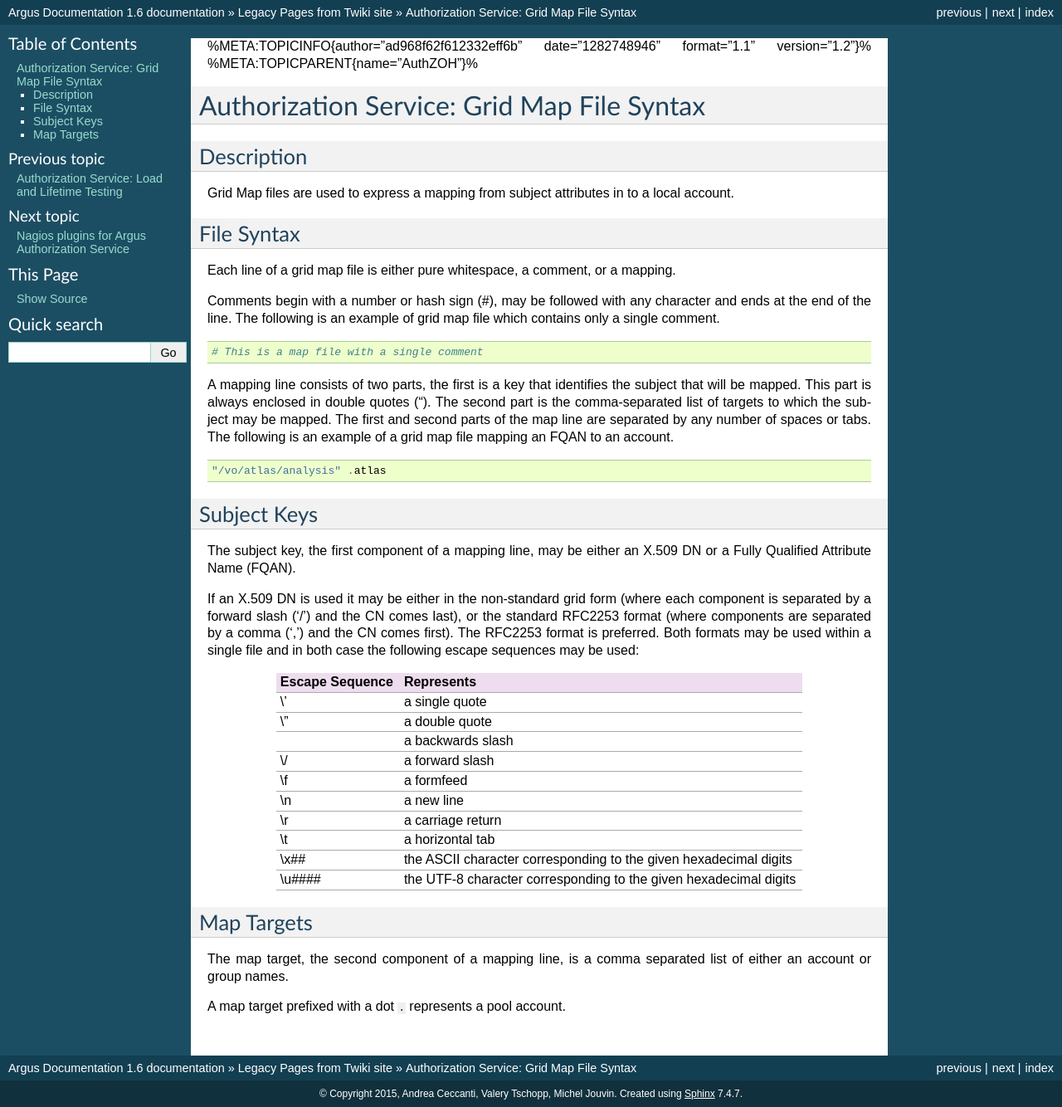
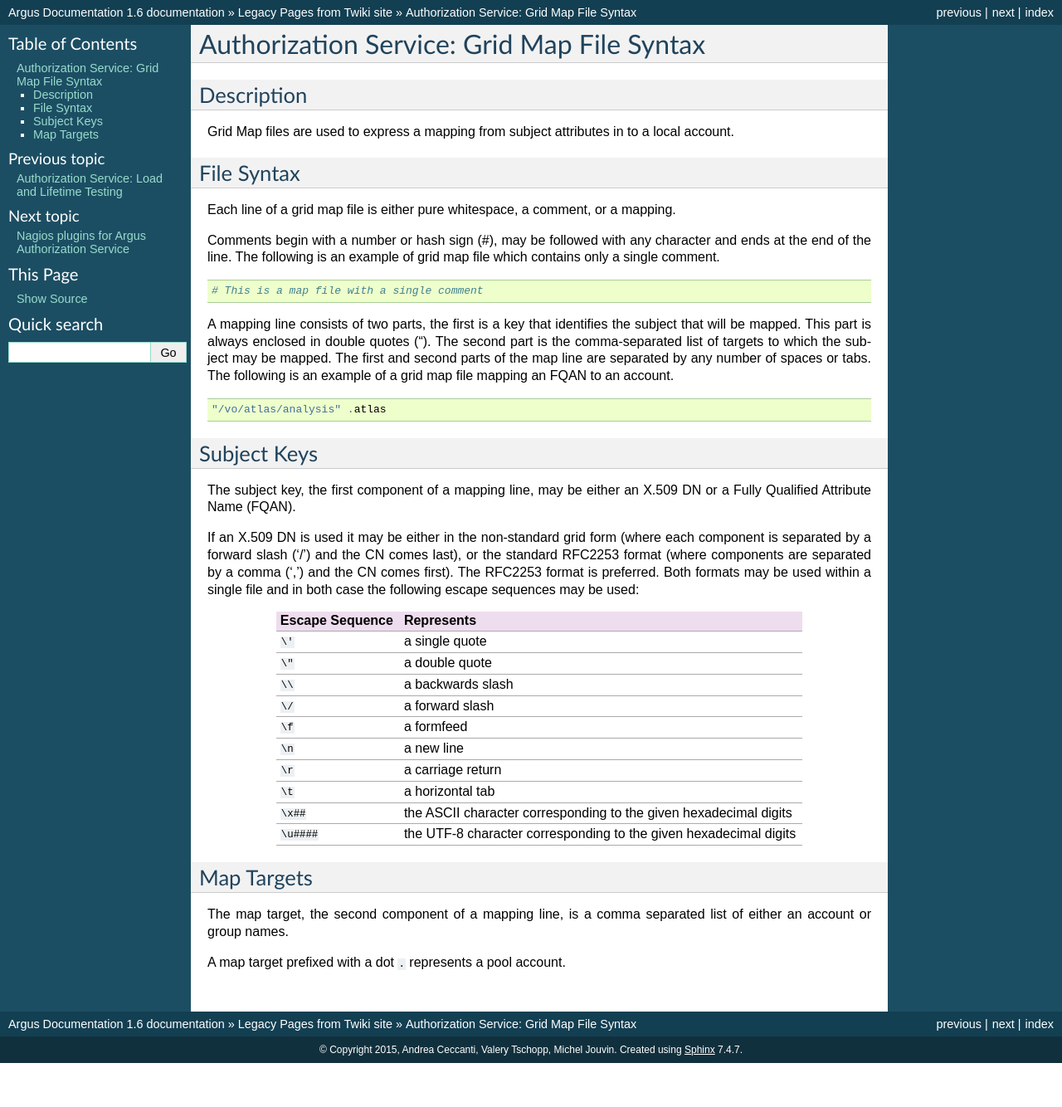
Before and after one commit to argus-authz/argus-documentation, a Sphinx documentation site: the page built from source/twiki_pages/AuthZMapFile.rst, in a window 1280 px wide. Shown: the whole page at 83% size. Built offline with Sphinx 7.4.7, drawn with Linux system fonts in a browser that asks for light colours; after the commit the page ends 1281 px from its top, so only the background shows below that.

Commit message:
Fix remaining syntax errors from pandoc conversion

```diff
--- a/source/twiki_pages/AuthZMapFile.rst
+++ b/source/twiki_pages/AuthZMapFile.rst
@@ -1,5 +1,3 @@
-%META:TOPICINFO{author="ad968f62f612332eff6b" date="1282748946"
-format="1.1" version="1.2"}% %META:TOPICPARENT{name="AuthZOH"}%
 
 Authorization Service: Grid Map File Syntax
 ===========================================
@@ -51,25 +49,25 @@ case the following escape sequences may be used:
 +-------------------+---------------------------------------------------------------------+
 | Escape Sequence   | Represents                                                          |
 +===================+=====================================================================+
-| \\'               | a single quote                                                      |
+| ``\'``            | a single quote                                                      |
 +-------------------+---------------------------------------------------------------------+
-| \\"               | a double quote                                                      |
+| ``\"``            | a double quote                                                      |
 +-------------------+---------------------------------------------------------------------+
-| \\\\              | a backwards slash                                                   |
+| ``\\``            | a backwards slash                                                   |
 +-------------------+---------------------------------------------------------------------+
-| \\/               | a forward slash                                                     |
+| ``\/``            | a forward slash                                                     |
 +-------------------+---------------------------------------------------------------------+
-| \\f               | a formfeed                                                          |
+| ``\f``            | a formfeed                                                          |
 +-------------------+---------------------------------------------------------------------+
-| \\n               | a new line                                                          |
+| ``\n``            | a new line                                                          |
 +-------------------+---------------------------------------------------------------------+
-| \\r               | a carriage return                                                   |
+| ``\r``            | a carriage return                                                   |
 +-------------------+---------------------------------------------------------------------+
-| \\t               | a horizontal tab                                                    |
+| ``\t``            | a horizontal tab                                                    |
 +-------------------+---------------------------------------------------------------------+
-| \\x##             | the ASCII character corresponding to the given hexadecimal digits   |
+| ``\x##``          | the ASCII character corresponding to the given hexadecimal digits   |
 +-------------------+---------------------------------------------------------------------+
-| \\u####           | the UTF-8 character corresponding to the given hexadecimal digits   |
+| ``\u####``        | the UTF-8 character corresponding to the given hexadecimal digits   |
 +-------------------+---------------------------------------------------------------------+
 
 Map Targets
```
Also changed, not shown: source/twiki_pages/AuthZOH.rst (+27 -30 lines).
